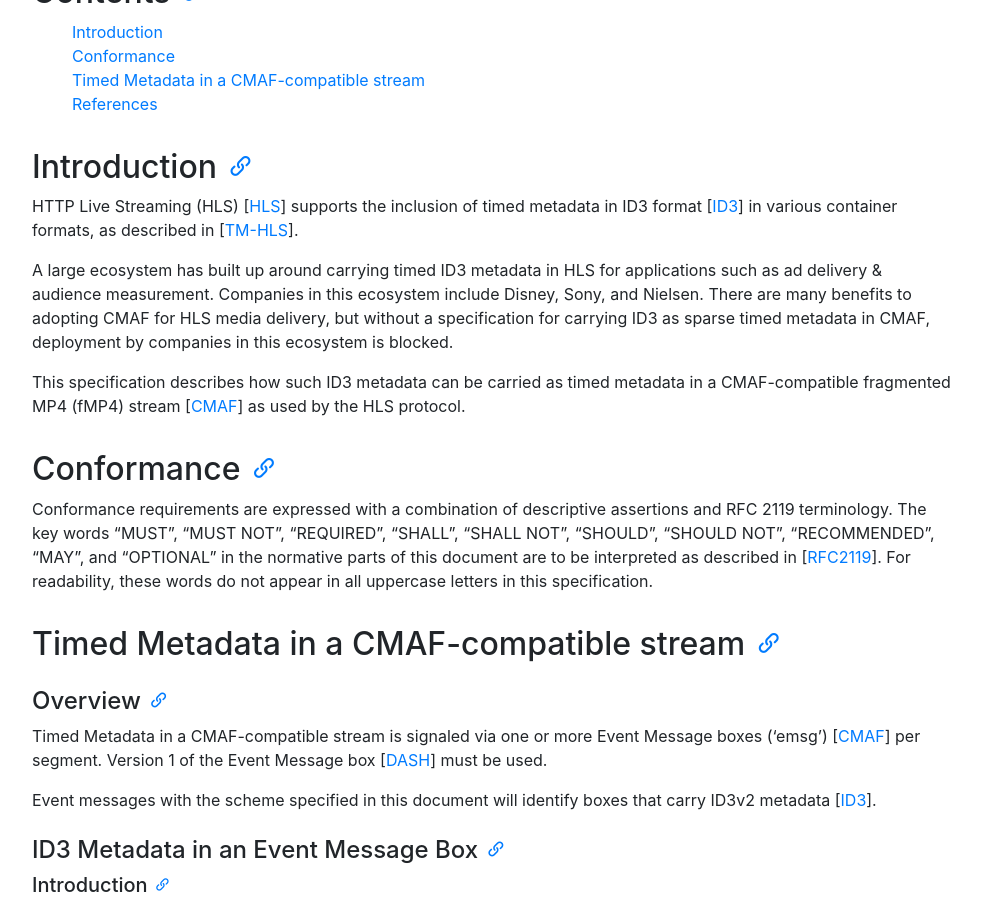
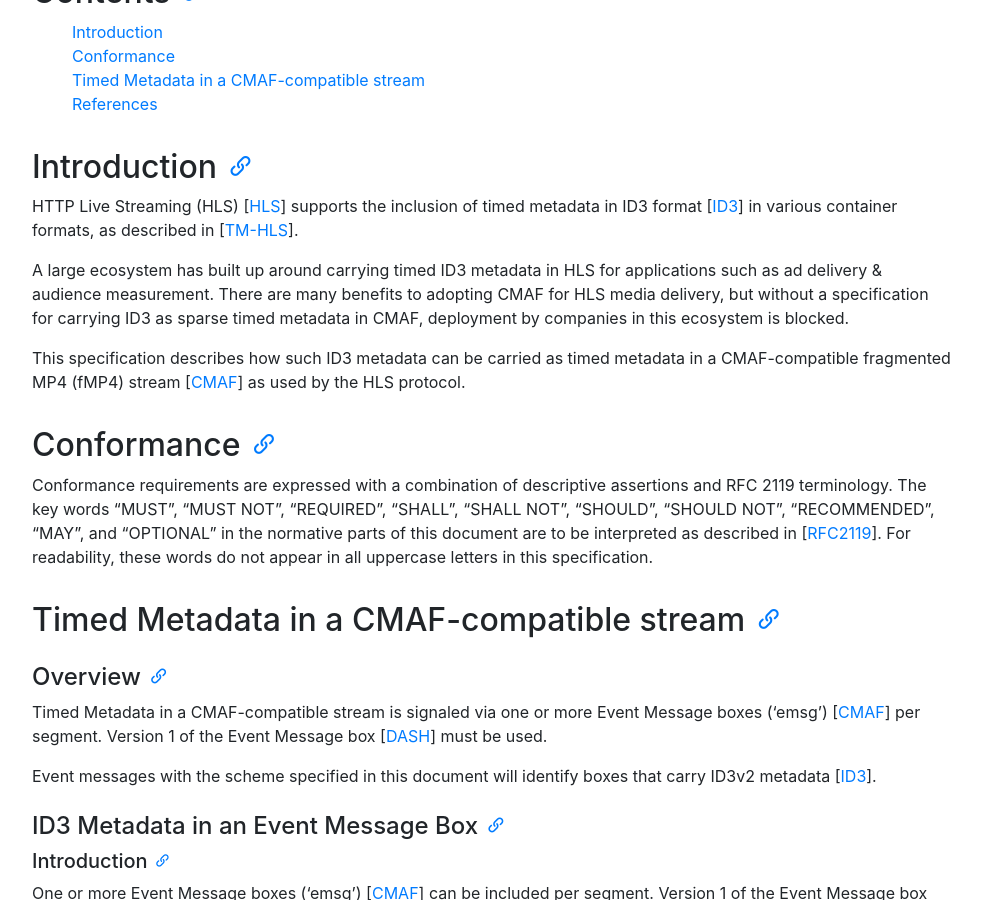
Before and after one commit to AOMediaCodec/id3-emsg, a Jekyll site: the page built from index.md, in a window 1280 px wide and 900 px high, scrolled down 953 px. Shown: the whole window, without its empty margins (53-1034 px from the left). Built offline with Jekyll 4.4.1, drawn with Linux system fonts in a browser that asks for light colours; nearby versions of some CDN libraries.

Commit message:
Update av1-id3.md

```diff
--- a/av1-id3.md
+++ b/av1-id3.md
@@ -44,7 +44,7 @@ How ID3 metadata can be carried as timed metadata in Common Media Application Fo
 
 HTTP Live Streaming (HLS) \[[HLS]\] supports the inclusion of timed metadata in ID3 format \[[ID3]\] in various container formats, as described in \[[TM-HLS]\].
 
-A large ecosystem has built up around carrying timed ID3 metadata in HLS for applications such as ad delivery & audience measurement. Companies in this ecosystem include Disney, Sony, and Nielsen. There are many benefits to adopting CMAF for HLS media delivery, but without a specification for carrying ID3 as sparse timed metadata in CMAF, deployment by companies in this ecosystem is blocked.
+A large ecosystem has built up around carrying timed ID3 metadata in HLS for applications such as ad delivery & audience measurement. There are many benefits to adopting CMAF for HLS media delivery, but without a specification for carrying ID3 as sparse timed metadata in CMAF, deployment by companies in this ecosystem is blocked.
 
 This specification describes how such ID3 metadata can be carried as timed metadata in a CMAF-compatible fragmented MP4 (fMP4) stream \[[CMAF]\] as used by the HLS protocol.
 
```
